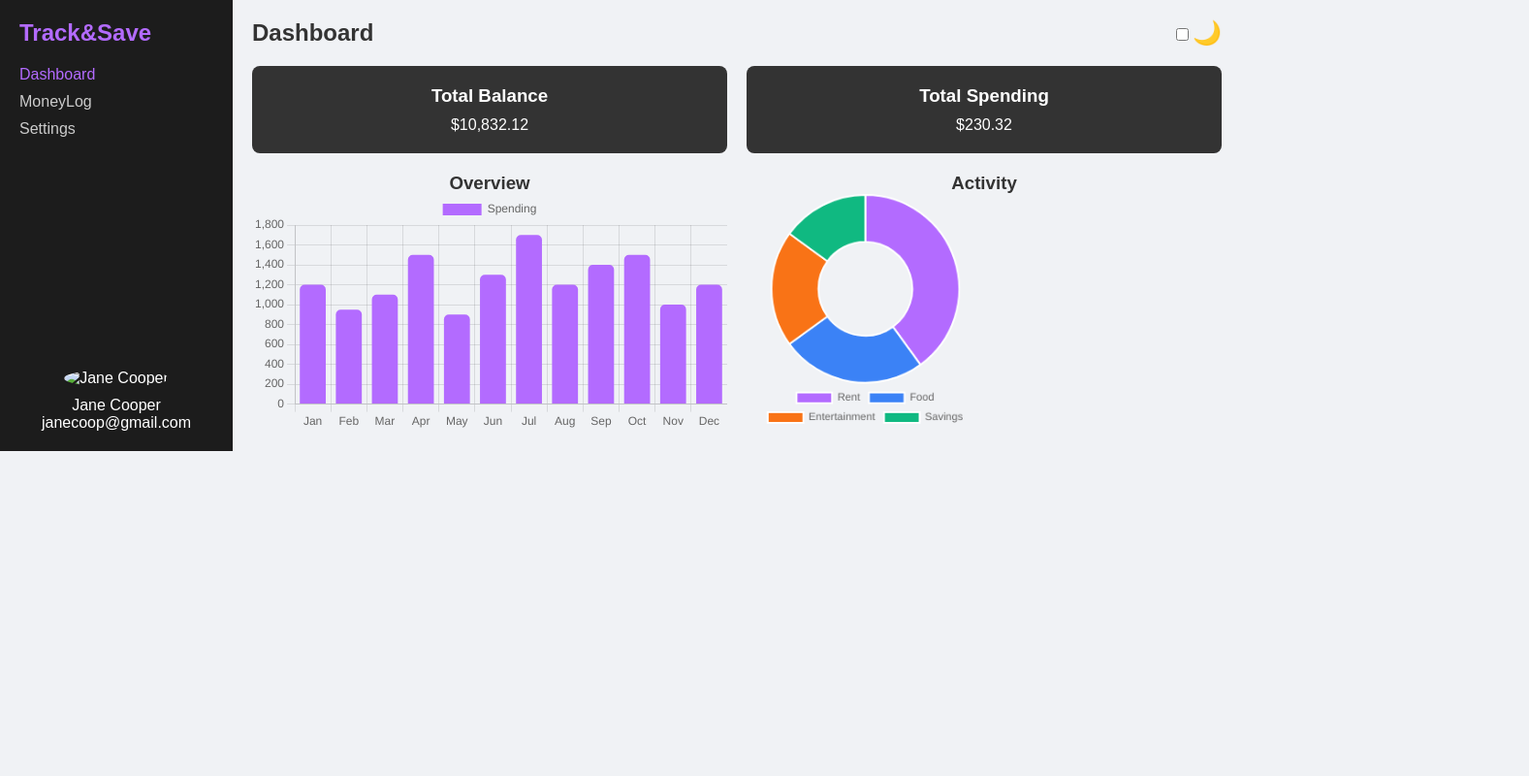
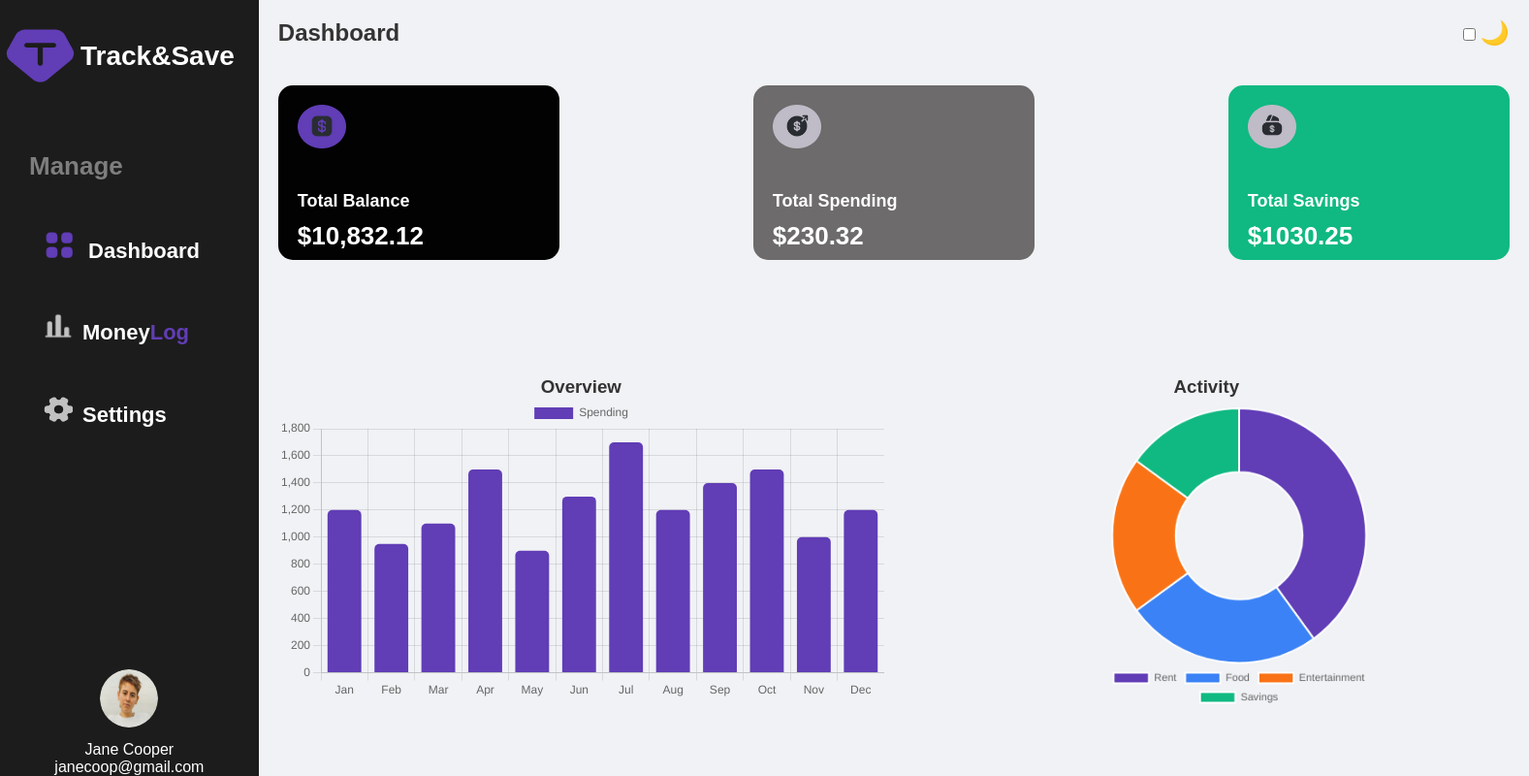
Before and after one commit to Fastestgod/Track-n-Save, a plain HTML site: page index.html in a window 1280 px wide. Shown: the whole page at 97% size, 1577 px wide, since content can reach past the window. Drawn offline with nearby package versions, Linux system fonts and the light colour scheme.

Commit message:
Add files via upload

```diff
--- a/index.html
+++ b/index.html
@@ -8,16 +8,20 @@
 </head>
 <body>
     <div class="sidebar">
-        <h1>Track&Save</h1>
-        <nav>
+        <div class="logoContainer">
+            <img src="images/logo.png" class="logo">
+            <h1>Track&Save</h1>
+        </div>
+        <nav id="navBar">
+            <h3>Manage</h3>
             <ul>
-                <li><a href="#" class="active">Dashboard</a></li>
-                <li><a href="#">MoneyLog</a></li>
-                <li><a href="#">Settings</a></li>
+                <li><a href="#"> <img src=images/dashBoard.png class="managedPic"> Dashboard</a></li>
+                <li><a href="#"> <img src=images/moneyLog.png class="managedPic">Money<span class="logText">Log</span></a></li>
+                <li><a href="#"> <img src=images/settings.png class="managedPic">Settings</a></li>
             </ul>
         </nav>
         <div class="profile">
-            <img src="profile.jpg" alt="Jane Cooper">
+            <img src="images/profile.png" alt="Jane Cooper">
             <p>Jane Cooper</p>
             <p>janecoop@gmail.com</p>
         </div>
@@ -34,12 +38,19 @@
 
         <div class="dashboard">
             <div class="balance-card">
+                <img src=images/balanceImage.png class="dollars">
                 <h3>Total Balance</h3>
                 <p>$10,832.12</p>
             </div>
             <div class="spending-card">
+                <img src=images/SpendingImage.png class="dollars">
                 <h3>Total Spending</h3>
                 <p>$230.32</p>
+            </div>
+            <div class="saving-card">
+                <img src=images/savingsImage.png class="dollars">
+                <h3>Total Savings</h3>
+                <p>$1030.25</p>
             </div>
         </div>
 
--- a/script.js
+++ b/script.js
@@ -7,7 +7,7 @@ new Chart(barCtx, {
         datasets: [{
             label: 'Spending',
             data: [1200, 950, 1100, 1500, 900, 1300, 1700, 1200, 1400, 1500, 1000, 1200],
-            backgroundColor: '#b36bff',
+            backgroundColor: '#613DB6',
             borderRadius: 5,
         }]
     },
@@ -29,7 +29,7 @@ new Chart(pieCtx, {
         labels: ['Rent', 'Food', 'Entertainment', 'Savings'],
         datasets: [{
             data: [40, 25, 20, 15],
-            backgroundColor: ['#b36bff', '#3b82f6', '#f97316', '#10b981']
+            backgroundColor: ['#613DB6', '#3b82f6', '#f97316', '#10b981']
         }]
     },
     options: {
--- a/style.css
+++ b/style.css
@@ -12,37 +12,69 @@ body {
 }
 
 .sidebar {
-    width: 240px;
+    width: 290px;
+    height:100vh;
     background-color: #1c1c1c;
     color: #fff;
     display: flex;
     flex-direction: column;
     justify-content: space-between;
-    padding: 20px;
 }
 
-.sidebar h1 {
-    font-size: 24px;
-    color: #b36bff;
+
+/*targets the T logo with Track&Save container*/
+.logoContainer
+{
+    margin-top: 20px;
+    display: flex;
+    justify-content: center;
+    align-items: center;
+    margin-right:25px;
 }
 
-.sidebar nav ul {
-    list-style: none;
-    margin-top: 20px;
+.logoContainer h1 {
+    font-size: 28px;
+    color: #ffffff;
 }
 
-.sidebar nav ul li {
-    margin: 10px 0;
+/*Targets 'Manage' heading tag */
+.sidebar h3 {
+    margin-top: 60px;
+    margin-left:30px;
+    font-size: 26px;
+    color: #7E7E7E;
 }
 
+.sidebar nav ul
+{
+    list-style: none;
+    margin-left:45px;
+}
+.sidebar nav ul li {
+
+    margin-top: 50px;
+}
+.sidebar nav ul li a{
+    font-size: 22px;
+    font-weight: bold;
+}
+
+.managedPic
+{
+    margin-right: 10px;
+    width: 30px;
+}
+
+/*Makes "Log" in "MoneyLog" purple*/
+.logText
+{
+    color: #613DB6;
+}
 .sidebar nav ul li a {
-    color: #ccc;
+    color: #ffffff;
     text-decoration: none;
 }
 
-.sidebar nav ul li a.active, .sidebar nav ul li a:hover {
-    color: #b36bff;
-}
 
 .profile {
     margin-top: auto;
@@ -70,26 +102,60 @@ header {
 
 .dashboard {
     display: flex;
-    gap: 20px;
+    gap: 200px;
 }
 
-.balance-card, .spending-card {
-    flex: 1;
-    background-color: #333;
+/*Balance card*/
+.balance-card{
+    margin-top: 20px;
+    width: 290px;
+    height:180px;
+    background-color: #020202;
     color: #fff;
     padding: 20px;
-    border-radius: 8px;
-    text-align: center;
+    border-radius: 15px;
+    transition: background-color 1.3s;
+}
+.dollars
+{
+    width: 50px;
+}
+/*Spending card*/
+.spending-card {
+    margin-top: 20px;
+    width: 290px;
+    height:180px;
+    background-color: #6d6b6b;
+    color: #fff;
+    padding: 20px;
+    border-radius: 15px;
+}
+/*Saving card*/
+.saving-card {
+    margin-top: 20px;
+    width: 290px;
+    height:180px;
+    background-color: #10b981;
+    color: #fff;
+    padding: 20px;
+    border-radius: 15px;
 }
 
-.balance-card h3, .spending-card h3 {
-    margin-bottom: 10px;
+.balance-card h3, .spending-card h3, .saving-card h3 {
+    font-size: 18px;
+    margin-right:100px;
+    margin-top: 40px;
 }
-
+.balance-card p, .spending-card p, .saving-card p {
+    font-size: 26px;
+    font-weight: bold;
+    margin-top: 10px;
+    margin-right: 100px;
+}
 .charts {
     display: flex;
     gap: 20px;
-    margin-top: 20px;
+    margin-top: 120px;
 }
 
 .overview, .activity {
@@ -103,6 +169,8 @@ header {
 }
 
 #pieChart {
+    margin-left: 190px;
+    margin-top: 10px;
     width: 50% !important; /* Make the pie chart smaller */
     height: auto !important;
 }
```
Also changed, not shown: images/SpendingImage.png (added), images/balanceImage.png (added), images/dashBoard.png (added), images/logo.png (added), images/moneyLog.png (added), images/profile.png (added), images/savingsImage.png (added), images/settings.png (added).
